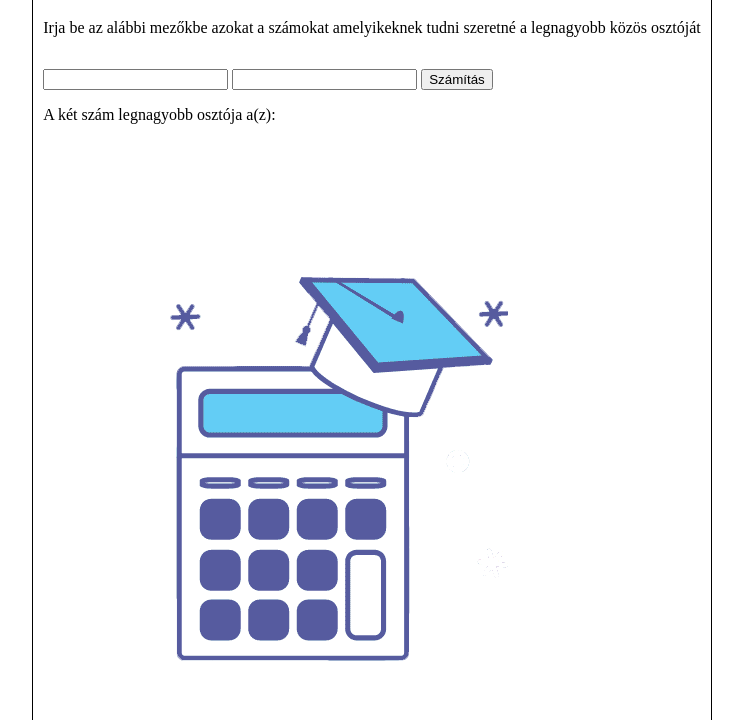
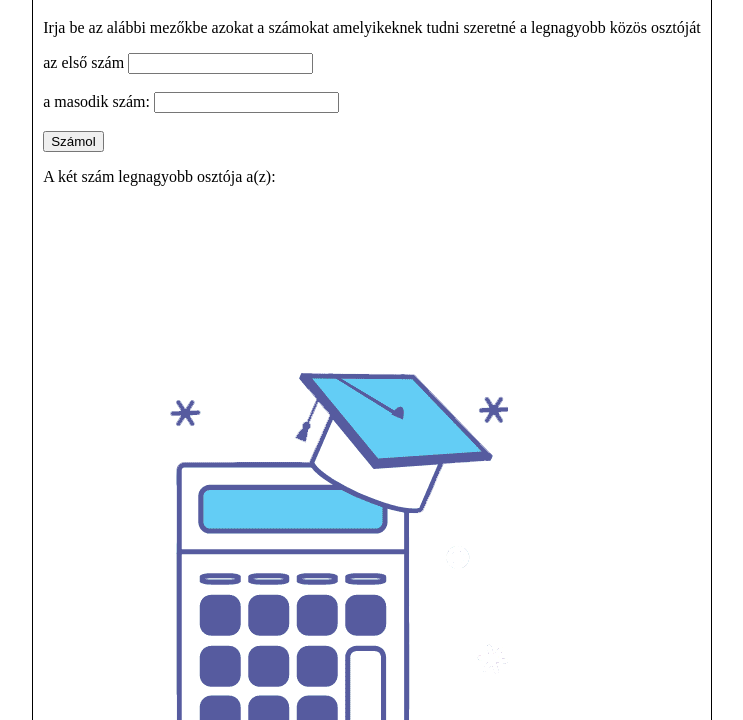
Before and after one commit to Hbence10/algoritmus-projekt, a plain HTML site: page index.html in a window 1280 px wide. Shown: the part 80-800 px from the top of the page, without its empty margins (268-1011 px from the left). Drawn offline with Linux system fonts and the light colour scheme.

Commit message:
müködő tipus

```diff
--- a/algoritmus.js
+++ b/algoritmus.js
@@ -1,7 +1,7 @@
 const gomb = document.getElementById('gomb');
 gomb.addEventListener("click", szamitas);
 
-let hcf;
+let hcf = 0;
 
 function szamitas (){
 const number1 = document.getElementById('szam1').value;
@@ -11,4 +11,4 @@ for (let i = 1; i <= number1 && i <= number2; i++) {
         hcf = i;
         }
     }
-}
+    }
--- a/index.html
+++ b/index.html
@@ -1,5 +1,6 @@
 <!DOCTYPE html>
 <html lang="en">
+
 <head>
     <meta charset="UTF-8">
     <meta http-equiv="X-UA-Compatible" content="IE=edge">
@@ -7,16 +8,47 @@
     <link rel="stylesheet" href="style.css">
     <title>Document</title>
 </head>
+
 <body>
     <div class="hatter keret">
         <h1>Legnagyobb közös osztó</h1>
-        <p>Irja be az alábbi mezőkbe azokat a számokat amelyikeknek tudni szeretné a legnagyobb közös osztóját<table></table></p>
-        <input type="number" name="" id="szam1">
-        <input type="number" name="" id="szam2">
-        <button id="gomb">Számítás</button>
-        <p>A két szám legnagyobb osztója a(z):<span id="eredmeny"></span></p>
+        <p>Irja be az alábbi mezőkbe azokat a számokat amelyikeknek tudni szeretné a legnagyobb közös osztóját
+        </p>
+        <form action="">
+            <label for="number1">az első szám</label>
+            <input type="number" id="My_FirstNumber" name="number1"><br><br>
+            <label for="number2">a masodik szám:</label>
+            <input type="number" id="My_SecoundtNumber" name="number2"><br><br>
+            <button type="button" onclick="myFunction()">Számol</button>
+        </form>
+        <p>A két szám legnagyobb osztója a(z):</p>
+        <p id="eredmeny">&nbsp;</p>
         <img src="Examples-of-Highest-Common-Factor.png" alt="" class="kep">
     </div>
-    <script src="algoritmus.js"></script>
+    <script>
+
+        function myFunction() {
+            let a = document.getElementById('My_FirstNumber').value;
+            let b = document.getElementById('My_SecoundtNumber').value;
+            let max;
+
+
+            if (a > b) { max = a }
+            else { max = b };
+
+            for (let i = 1; i <= max; i++) {
+                if (a % i == 0 && b % i == 0) {
+                    text = i;
+                }
+                else (
+                    text = "nincs közös osztó"
+                )
+            }
+            document.getElementById("eredmeny").innerHTML = text;
+        }
+
+
+    </script>
 </body>
+
 </html>
```
Also changed, not shown: 1 other file.
